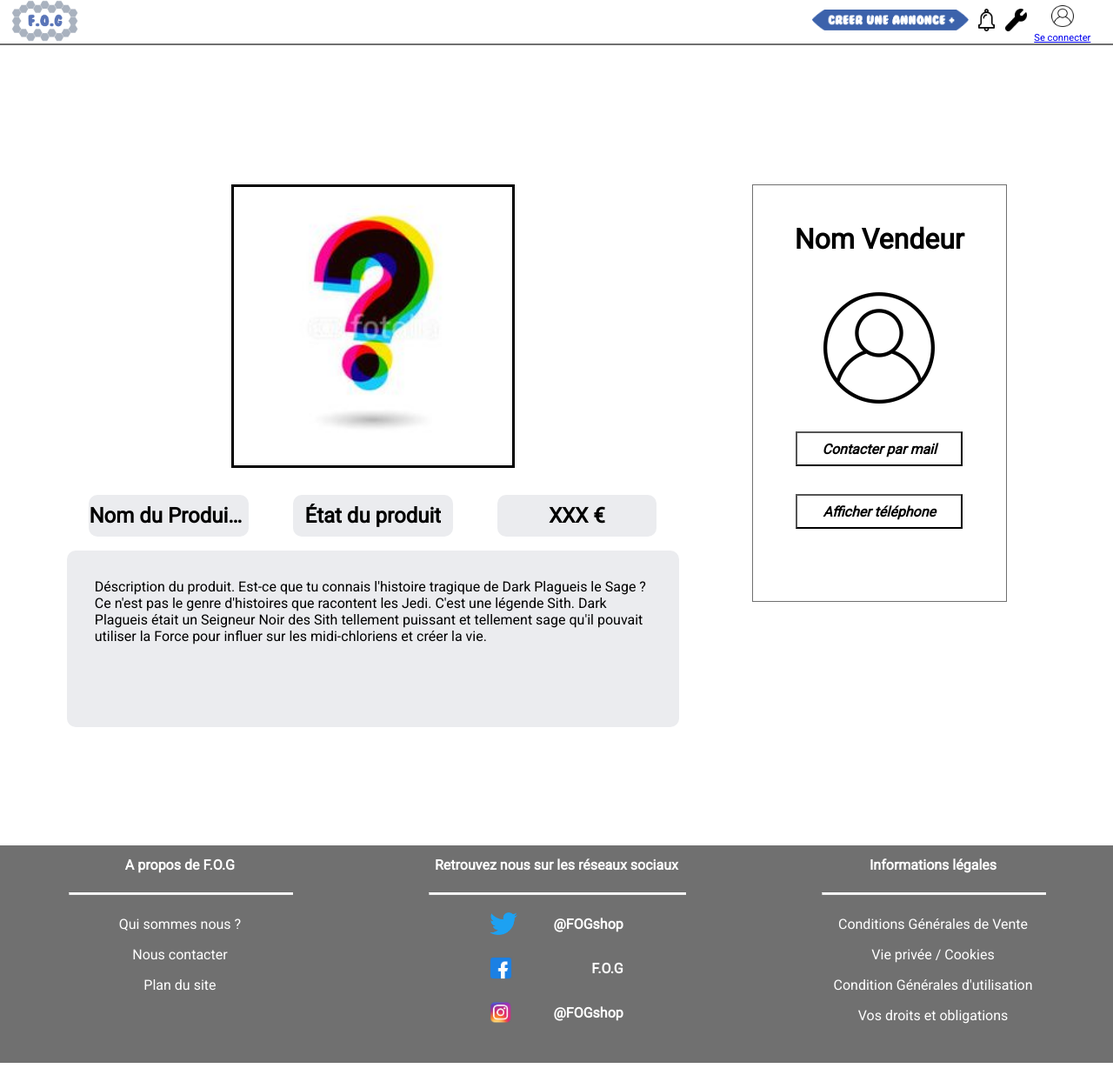
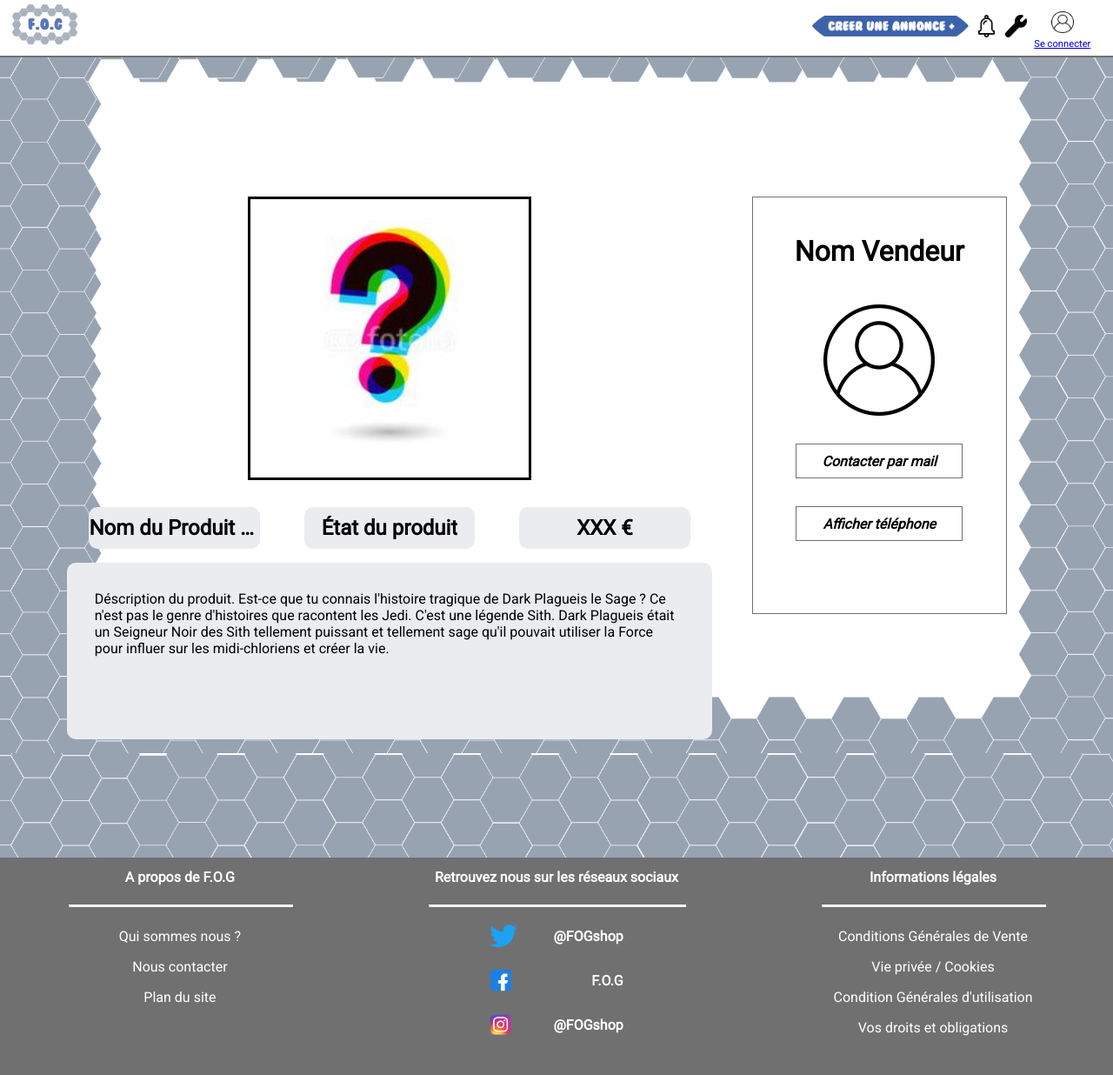
Before and after one commit to Glenn-o/Projet-Web-Alpha-, a PHP site: page /Views/ad.php in a window 1280 px wide. Shown: the whole page at 87% size. Run offline with PHP 8.4, Linux system fonts and the light colour scheme.

Commit message:
maj css + background

```diff
--- a/assets/css/ad.css
+++ b/assets/css/ad.css
@@ -2,12 +2,16 @@ body, html {
     margin: 0;
     padding: 0;
     font-family:  'Roboto', sans-serif;
+    background-image: url("../img/background.png");
+    background-size:cover;
+    background-repeat: no-repeat;
+
 }
 
 #main {
     display: grid;
     grid-template-columns: auto 30vw;
-    gap: 3vw;
+    gap: 0vw;
     grid-auto-rows: minmax(auto);
     padding-left: 6vw;
     padding-right: 6vw;
@@ -131,6 +135,7 @@ body, html {
 button{
     font-family:  'Roboto', sans-serif;
     background-color: transparent;
+    border: 1px solid #707070;
 
 }
 #seller_name {
@@ -142,6 +147,7 @@ button{
     margin: 20vh auto 20vh auto;
     padding: 1rem 3rem 3rem 3rem;
     border: 1px solid #707070;
+    background-color: white;
 }
 #seller h1{
     font-size: 2em;
--- a/assets/css/header.css
+++ b/assets/css/header.css
@@ -3,7 +3,8 @@
     border-bottom: 2px solid #707070;
     margin: 0;
     padding: 0;
-    height: 50px;
+    height: 8vh;
+    background-color: white;
 }
 #button_ad{
     width: 14vw;
@@ -23,7 +24,7 @@
     display: flex;
     justify-content: space-between;
     align-items: center;
-    height: 50px;
+    height: 8vh;
     margin-right: 2vw;
 }
 #container_user{
@@ -44,4 +45,5 @@
     float: left;
     margin-left: 1vw;
     width: 6vw;
+    margin-top: 0.5vh;
 }
--- a/include/header.php
+++ b/include/header.php
@@ -7,7 +7,7 @@
 
 <section id="header">
     <header>
-        <a href="../index.php"><img src="../assets/img/logo.png" alt="logo_fog" id="logo_fog"></a>
+    <a href="../index.php"><img src="../assets/img/logo.png" alt="logo_fog" id="logo_fog"></a>
         <div id="container_menu">
             <a href="#"><img src="../assets/img/button.png" alt="button" id="button_ad"></a>
             <a href="#"><img src="../assets/img/bell.png" alt="logo_bell" id="logo_bell"></a>
```
Also changed, not shown: assets/img/Groupe 59.png (deleted), assets/img/background.png (added).
